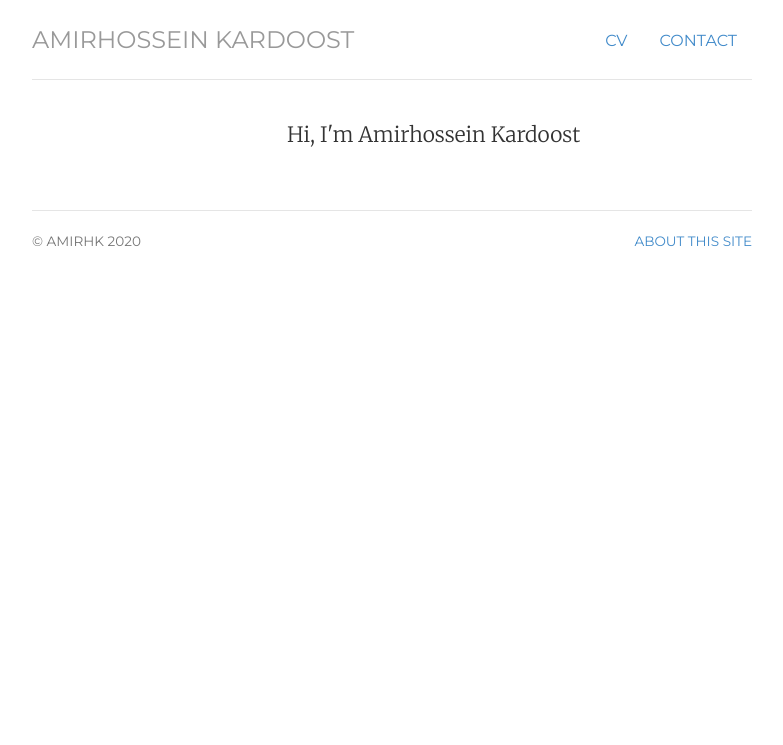
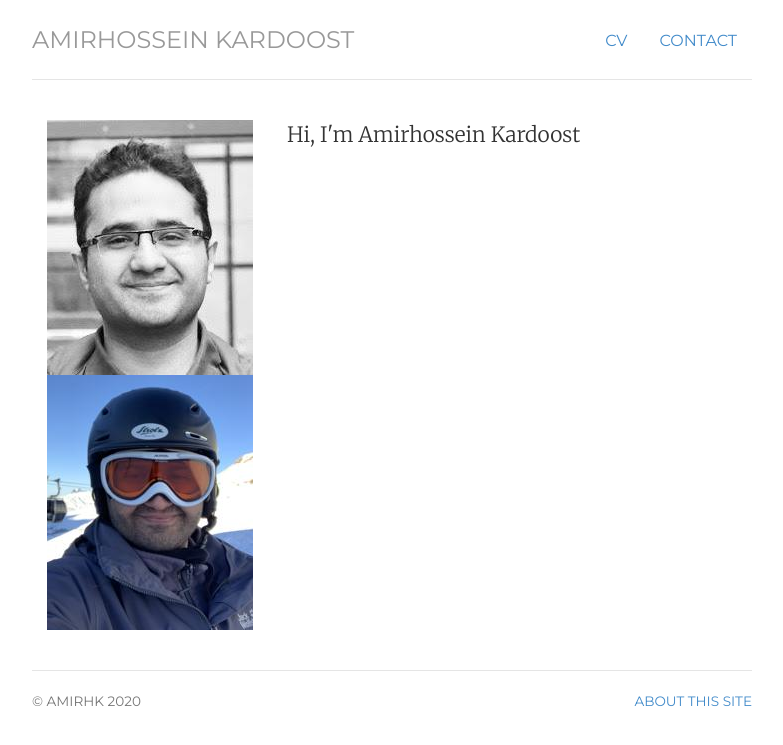
Before and after one commit to Amirhk-dev/Amirhk-dev.github.io, a Jekyll site: the page built from index.html, in a window 1280 px wide. Shown: the top 745 px of the page, without its empty margins (248-1031 px from the left). Built offline with Jekyll 4.4.1, drawn with Linux system fonts in a browser that asks for light colours.

Commit message:
Update index.html

```diff
--- a/index.html
+++ b/index.html
@@ -9,7 +9,8 @@
 
 <div class="row marketing">
 	<div class="col-sm-4">
-	    <div class="card"></div>
+	    <img src="/img/amir.jpg" alt="Card Back">
+            <img src="/img/amir1.jpg" class="img-top" alt="Card Front">
 	    <!-- <img class="img-circle avatar" alt="Amirhossein Kardoost" src="img/amir.jpg"> -->
 	    <!-- <img class="img-circle avatar1" alt="Amirhossein Kardoost 1" src="img/amir1.jpg"> -->
 	</div>
```
